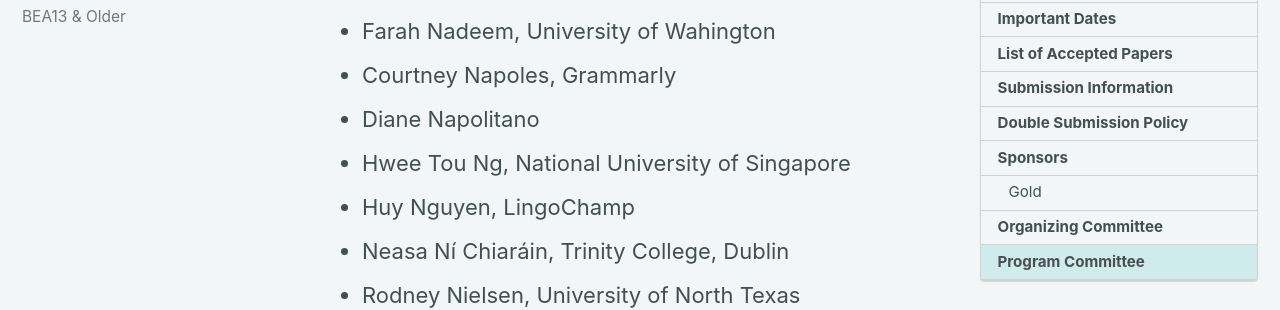
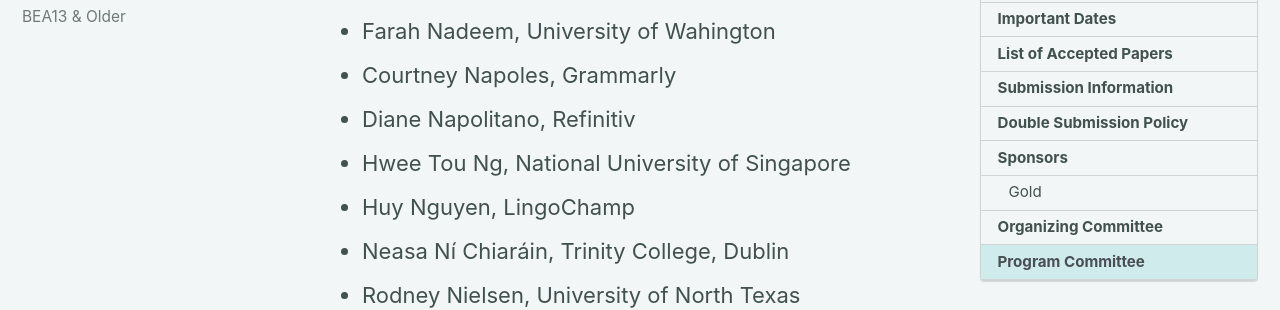
Before and after one commit to sigedu-org/website, a Jekyll site: the page built from _pages/bea/current.md, in a window 1280 px wide and 900 px high, scrolled down 15179 px. Shown: the part 154-464 px from the top of the window. Built offline with Jekyll 4.4.1, drawn with Linux system fonts in a browser that asks for light colours; cached includes are drawn as plain includes; nearby versions of some CDN libraries.

Commit message:
Update affiliation.

```diff
--- a/_pages/bea/current.md
+++ b/_pages/bea/current.md
@@ -278,7 +278,7 @@ Papers being submitted both to BEA and another conference or workshop must:
 - William Murray, Pearson
 - Farah Nadeem, University of Wahington
 - Courtney Napoles, Grammarly
-- Diane Napolitano
+- Diane Napolitano, Refinitiv
 - Hwee Tou Ng, National University of Singapore
 - Huy Nguyen, LingoChamp
 - Neasa Ní Chiaráin, Trinity College, Dublin
```
